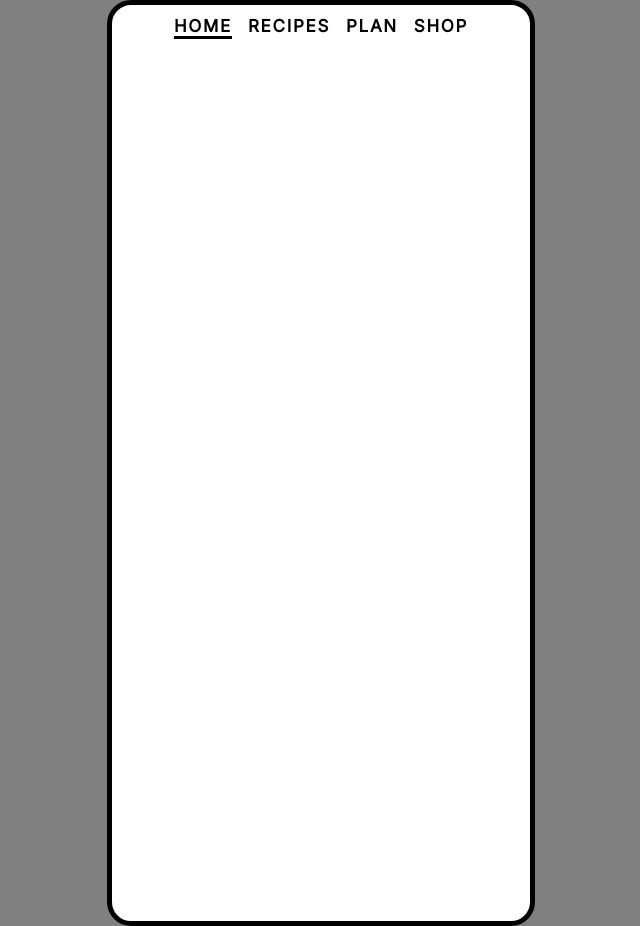
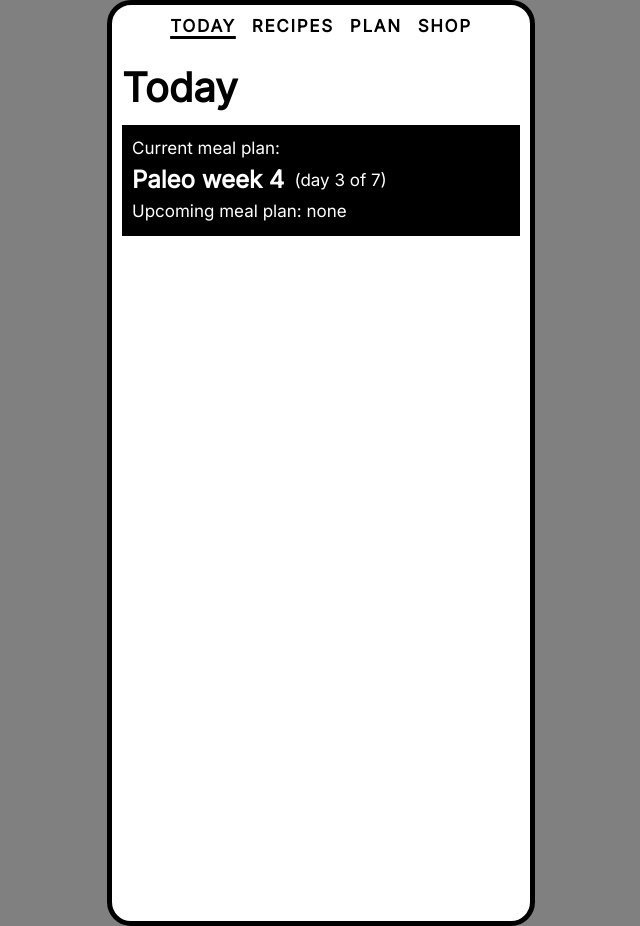
Before and after one commit to ebonstar/proto-grubs, a SvelteKit app: page / in a window 1280 px wide. Shown: the whole page, without its empty margins (319-959 px from the left). Built offline with nearby package versions, Linux system fonts and the light colour scheme.

Commit message:
add meal plan details to today view

```diff
--- a/src/routes/+page.svelte
+++ b/src/routes/+page.svelte
@@ -2,12 +2,31 @@
 </script>
 
 <svelte:head>
-	<title>Home</title>
-	<meta name="description" content="Svelte demo app" />
+	<title>Today</title>
 </svelte:head>
 
 <section>
+	<h1>Today</h1>
+	<div class="card">
+	Current meal plan:
+	<x-flex wrap="wrap" ai="center">
+    <x-cell><h4 class="plan">Paleo week 4</h4></x-cell>
+    <x-cell>(day 3 of 7)</x-cell>
+	</x-flex>
+	Upcoming meal plan: none
+	</div>
 </section>
 
 <style>
+	div.card {
+		background: black;
+		color: white;
+		padding: 1rem;
+		margin-bottom: 2rem;
+	}
+
+	.plan {
+		margin: 0;
+		color: white;
+	}
 </style>
--- a/src/routes/Header.svelte
+++ b/src/routes/Header.svelte
@@ -6,7 +6,7 @@
 	<nav>
 		<ul>
 			<li aria-current={$page.url.pathname === '/' ? 'true' : undefined}>
-				<a href="/">Home</a>
+				<a href="/">Today</a>
 			</li>
 			<li aria-current={$page.url.pathname === '/recipes' ? 'true' : undefined}>
 				<a href="/recipes">Recipes</a>
```
